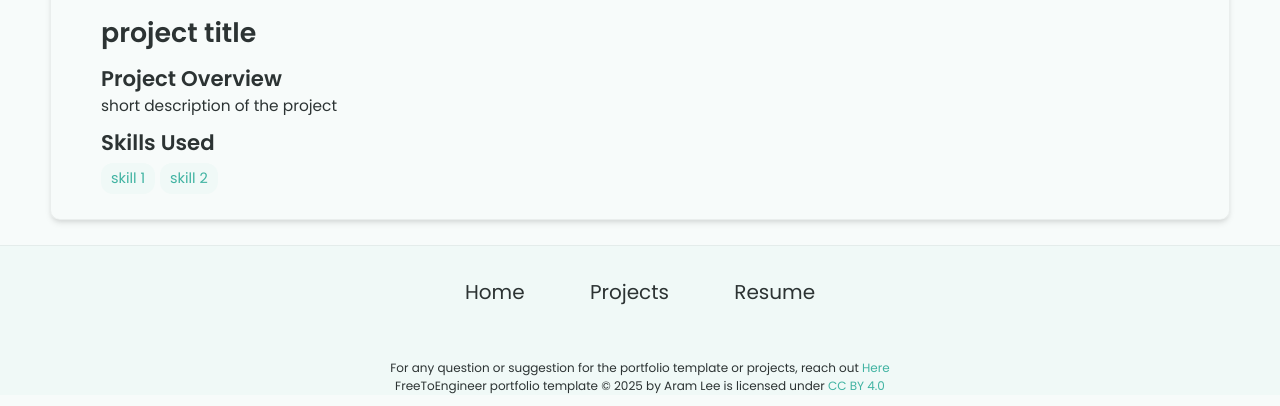
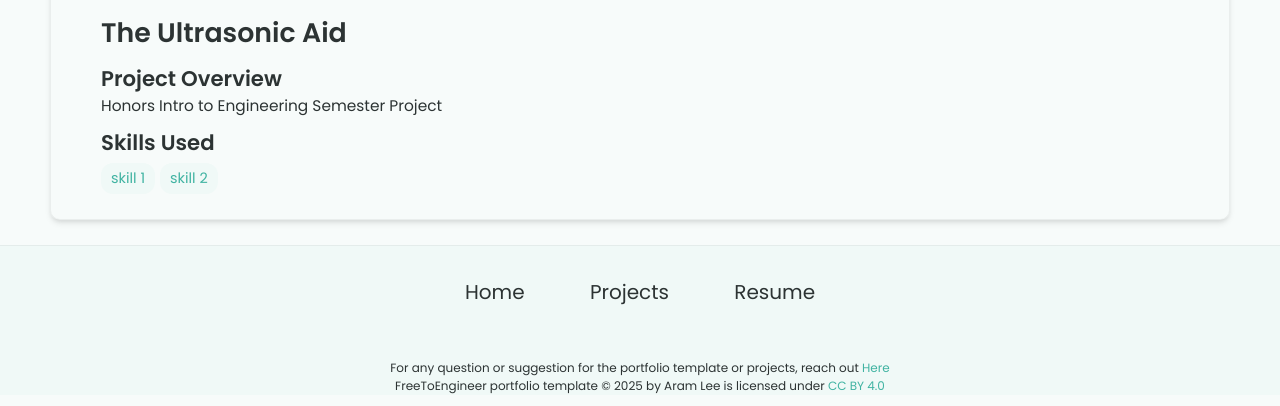
Before and after one commit to dhruv-patel74/dhruv-patel74.github.io, a Jekyll site: the page built from _projects/ultrasonic-aid/index.md, in a window 1280 px wide, cut to the strip 494-900 px from the top of the page. Built offline with Jekyll 4.4.1, drawn with Linux system fonts in a browser that asks for light colours.

Commit message:
Update index.md

```diff
--- a/_projects/ultrasonic-aid/index.md
+++ b/_projects/ultrasonic-aid/index.md
@@ -1,7 +1,7 @@
 ---
 layout: post
-title: project title
-description:  short description of the project
+title: The Ultrasonic Aid
+description:  Honors Intro to Engineering Semester Project
 skills:
 - skill 1
 - skill 2
```
